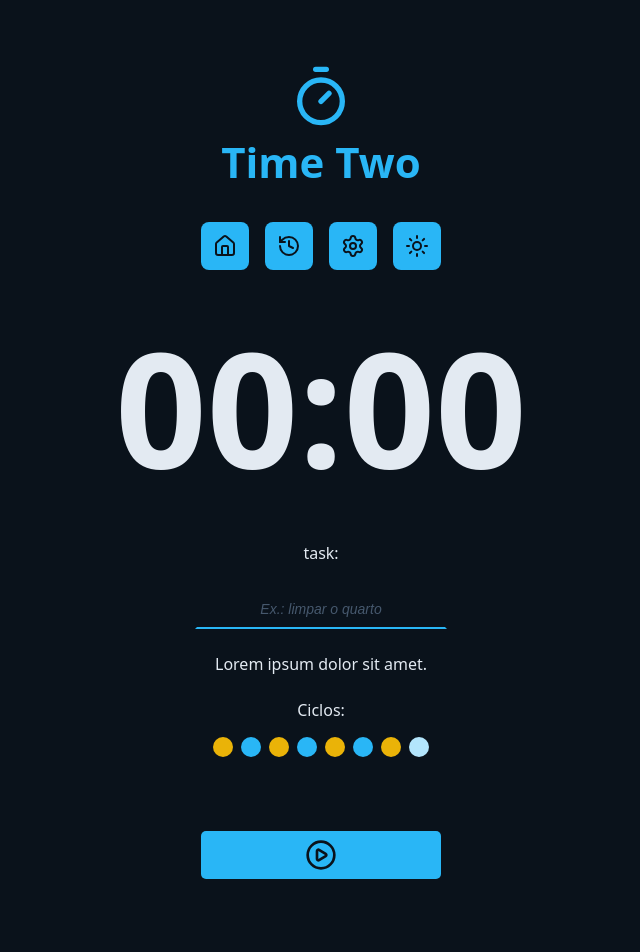
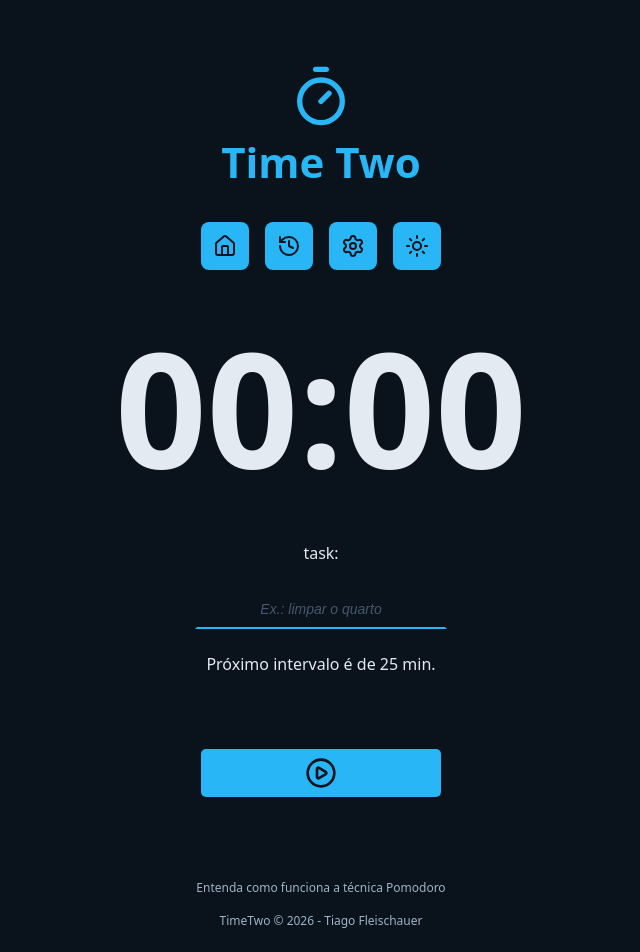
Before and after one commit to TiagoFleischauer/time-two, a React (Vite) app: page / in a window 1280 px wide. Shown: the top 952 px of the page, without its empty margins (319-959 px from the left). Built offline with nearby package versions, Linux system fonts and the light colour scheme.

Commit message:
feat: estados no form e indicadores ciclo

```diff
--- a/src/components/Cycles/index.tsx
+++ b/src/components/Cycles/index.tsx
@@ -1,18 +1,36 @@
+import { useTaskContext } from '../../contexts/TaskContext/useTaskContext';
+import { getCycleType } from '../../utils/getCycleType';
+import { getNextCycle } from '../../utils/getNextCycle';
 import styles from './styles.module.css';
 
 export function Cycles() {
+  const { state } = useTaskContext();
+
+  const list = Array.from({ length: state.currentCycle });
+
+  const cycleDescriptionMap = {
+    workTime: 'foco',
+    shortBreakTime: 'descanso curto',
+    longBreakTime: 'descanso longo',
+  };
+
   return (
     <div className={styles.cycles}>
       <label>Ciclos:</label>
       <div className={styles.cycleDots}>
-        <span className={`${styles.cycleDot} ${styles.workTime}`}></span>
-        <span className={`${styles.cycleDot} ${styles.shortBreak}`}></span>
-        <span className={`${styles.cycleDot} ${styles.workTime}`}></span>
-        <span className={`${styles.cycleDot} ${styles.shortBreak}`}></span>
-        <span className={`${styles.cycleDot} ${styles.workTime}`}></span>
-        <span className={`${styles.cycleDot} ${styles.shortBreak}`}></span>
-        <span className={`${styles.cycleDot} ${styles.workTime}`}></span>
-        <span className={`${styles.cycleDot} ${styles.longBreak}`}></span>
+        {list.map((_, index) => {
+          const nextCycle = getNextCycle(index);
+          const nextCycleType = getCycleType(nextCycle);
+
+          return (
+            <span
+              key={index}
+              className={`${styles.cycleDot} ${styles[nextCycleType]}`}
+              aria-label={`Indicador de ciclo de ${cycleDescriptionMap[nextCycleType]}`}
+              title={`Indicador de ciclo de ${cycleDescriptionMap[nextCycleType]}`}
+            />
+          );
+        })}
       </div>
     </div>
   );
--- a/src/components/MainForm/index.tsx
+++ b/src/components/MainForm/index.tsx
@@ -1,27 +1,81 @@
+import { useRef } from 'react';
+
 import { PlayCircleIcon } from 'lucide-react';
 import { Cycles } from '../Cycles';
+
 import { DefaultButton } from '../DefaultButton';
 import { DefaultInput } from '../DefaultInput';
 
+import { useTaskContext } from '../../contexts/TaskContext/useTaskContext';
+import type { TaskModel } from '../../models/TaskModel';
+
+import { getNextCycle } from '../../utils/getNextCycle';
+import { getCycleType } from '../../utils/getCycleType';
+import { formatSecondsToMinutes } from '../../utils/formatTime';
+
 export function MainForm() {
+  const taskNameInput = useRef<HTMLInputElement>(null);
+  const { state, setState } = useTaskContext();
+
+  const nextCycle = getNextCycle(state.currentCycle);
+  const nextCycleType = getCycleType(nextCycle);
+
+  const nextCycleDuration = state.config[nextCycleType];
+
+  function handleCreateNewTask(event: React.SubmitEvent<HTMLFormElement>) {
+    event.preventDefault();
+    if (!taskNameInput.current) return;
+
+    const taskName = taskNameInput.current.value.trim();
+    if (!taskName) {
+      alert('Por favor, insira um nome para a tarefa');
+      return;
+    }
+
+    const newTask: TaskModel = {
+      id: Date.now().toString(),
+      name: taskName,
+      startDate: Date.now(),
+      completedDate: null,
+      interruptedDate: null,
+      duration: state.config[nextCycleType],
+      type: nextCycleType,
+    };
+
+    const secondsRemaining = state.config[nextCycleType] * 60;
+
+    setState(prev => ({
+      ...prev,
+      config: { ...prev.config },
+      activeTask: newTask,
+      currentCycle: nextCycle,
+      secondsRemaining: nextCycleDuration * 60,
+      formattedTime: formatSecondsToMinutes(secondsRemaining),
+      tasks: [...prev.tasks, newTask],
+    }));
+  }
+
   return (
-    <form className='form'>
+    <form onSubmit={handleCreateNewTask} className='form'>
       <div className='formRow'>
         <DefaultInput
           id='meuInput'
           labelText='task:'
+          type='text'
           placeholder='Ex.: limpar o quarto'
+          ref={taskNameInput}
         />
       </div>
 
       <div className='formRow'>
-        <p>Lorem ipsum dolor sit amet.</p>
+        <p>Próximo intervalo é de {nextCycleDuration} min.</p>
       </div>
 
-      <div className='formRow'>
-        <Cycles />
-      </div>
-
+      {state.currentCycle > 0 && (
+        <div className='formRow'>
+          <Cycles />
+        </div>
+      )}
       <div className='formRow'>
         <DefaultButton icon={<PlayCircleIcon />} />
       </div>
```
